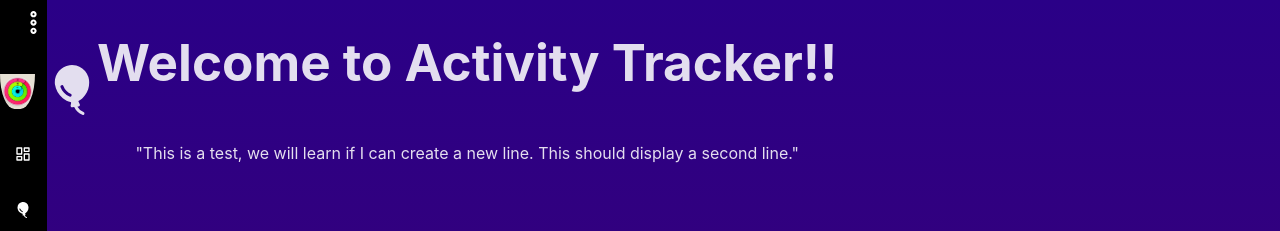
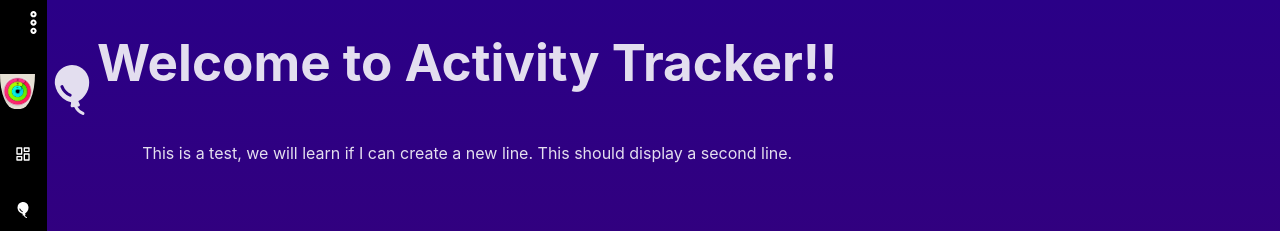
Before and after one commit to adamfenji/Team4SoftwareProject, a React (Vite) app: page /Team4SoftwareProject/welcome in a window 1280 px wide. Shown: the top 231 px of the page. Built offline with nearby package versions, Linux system fonts and the light colour scheme.

Commit message:
Update WelcomePage.tsx

```diff
--- a/components/Welcome/WelcomePage.tsx
+++ b/components/Welcome/WelcomePage.tsx
@@ -11,8 +11,8 @@ const Welcome = () => {
             <div className = 'welcomeheader'>
                 <h1>Welcome to Activity Tracker!!</h1>
                 <p>
-                    "This is a test, we will learn if I can create a new line.
-                    This should display a second line."
+                    This is a test, we will learn if I can create a new line.
+                    This should display a second line.
                 </p>
             </div>
 
```
